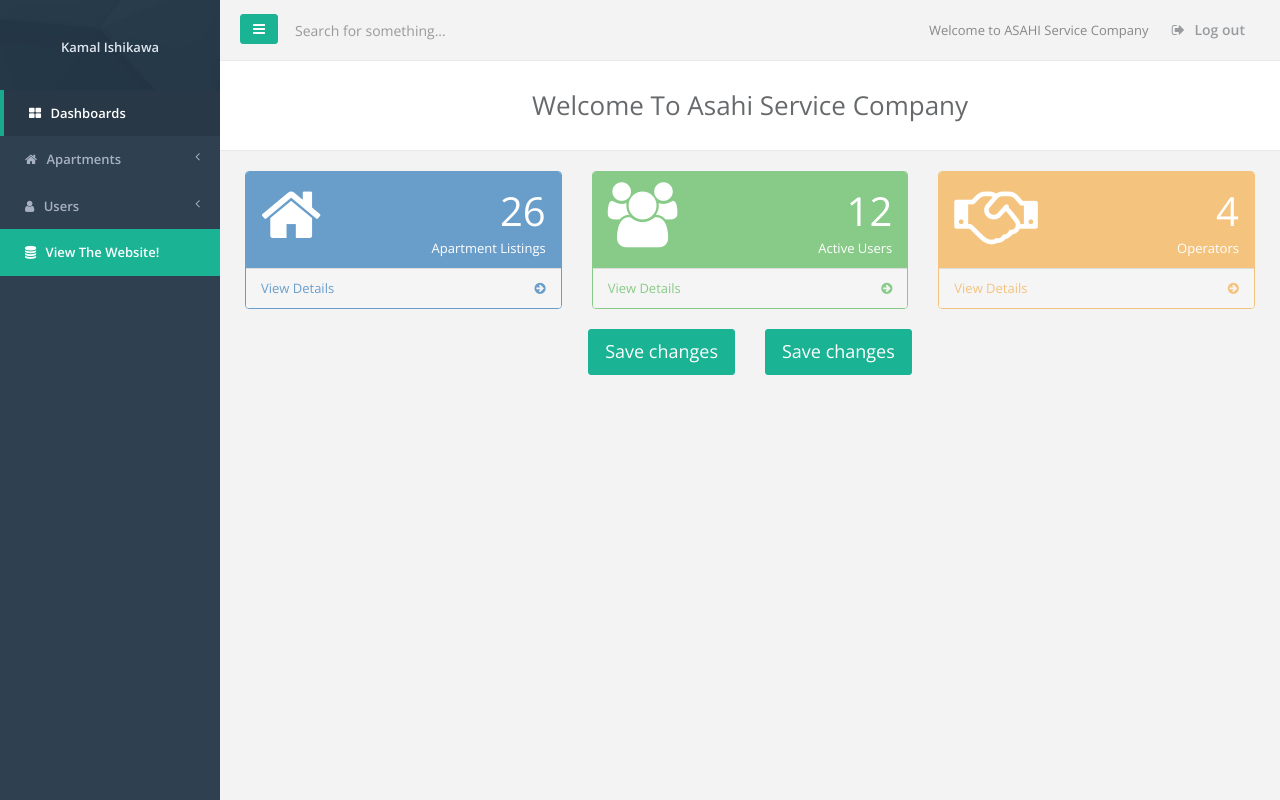
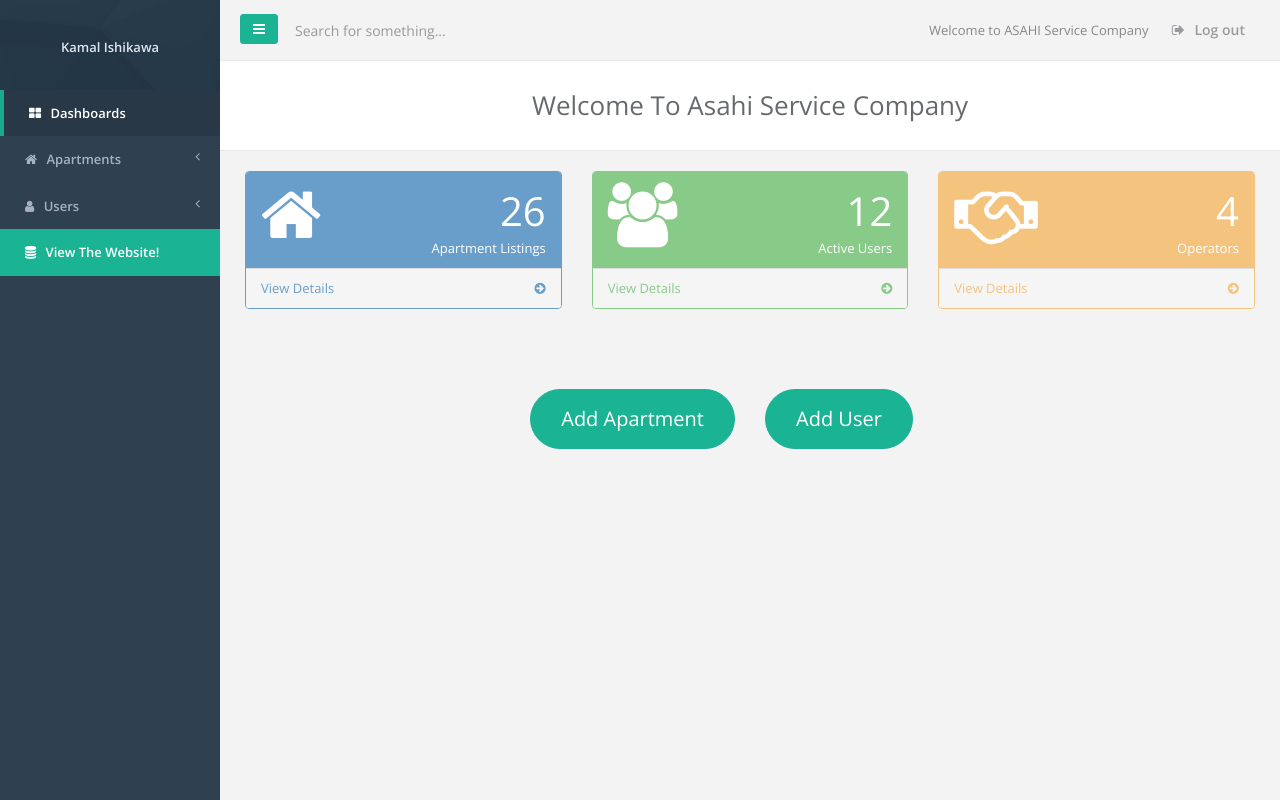
Before and after one commit to bajajDeeksha/ur-apartments, a PHP site: page / in a window 1280 px wide. Run offline with PHP 8.4, Linux system fonts and the light colour scheme.

Commit message:
add new buttons in dashboard, modify add user page

```diff
--- a/assets/add_user.html
+++ b/assets/add_user.html
@@ -13,7 +13,6 @@
     <link href="css/bootstrap.min.css" rel="stylesheet">
     <link href="font-awesome/css/font-awesome.css" rel="stylesheet">
     <link href="css/animate.css" rel="stylesheet">
-    <link href="css/style.css" rel="stylesheet">
     <link href="css/style.css" rel="stylesheet">
 
 </head>
@@ -97,10 +96,8 @@
                             <form method="get" class="form-horizontal">
                                 <div class="form-group" align="right">
                                     <label class="control-label"> Is The User an Operator </label>
-                                    <!--<input type="checkbox" id="checkOperator" class="js-switch" />-->
-                                    <input type="checkbox" id="isOperator" class="ios-switch green" />
+                                    <input type="checkbox" id="isOperator" class="js-switch" />
                                 </div>
-
                                 <div class="form-group"><label class="col-sm-2 control-label">Name</label>
                                     <div class="col-sm-10"><input placeholder="Enter the name" type="text" name="name" class="form-control"></div>
                                 </div>
--- a/assets/css/customize.css
+++ /dev/null
@@ -1,5 +0,0 @@
-.chosen-disabled {
-    cursor: not-allowed !important;
-    background-color: #eee !important;
-    opacity: 1 !important;
-}
--- a/assets/css/dashboard.css
+++ b/assets/css/dashboard.css
@@ -64,3 +64,33 @@
 .panel-yellow > a:hover {
   color: #F4C37E;
 }
+
+.big-buttons {
+  margin-top: 60px;
+}
+.big-right {
+  text-align: right;
+}
+.big-left {
+  text-align: left;
+}
+
+.big-buttons .btn {
+  border-radius: 35px;
+  padding: 16px 30px;
+    font-size: 20px;
+    line-height: 1.33;
+}
+
+@media screen and (max-width: 768px) {
+    .big-buttons {
+      margin-top: 20px;
+    }
+    .big-right {
+      text-align: center;
+      margin-bottom: 20px;
+    }
+    .big-left {
+      text-align: center;
+    }
+}
--- a/assets/index.html
+++ b/assets/index.html
@@ -153,12 +153,12 @@
                     </div>
                 </div>
             </div>
-            <div class="row">
-                <div class="col-sm-6" align="right">
-                    <button class="btn btn-lg btn-primary" type="submit">Save changes</button>
+            <div class="row big-buttons">
+                <div class="col-sm-6 big-right">
+                    <button class="btn btn-primary" type="submit">Add Apartment</button>
                 </div>
-                <div class="col-sm-6" align="left">
-                    <button class="btn btn-lg btn-primary" type="submit">Save changes</button>
+                <div class="col-sm-6 big-left">
+                    <button class="btn btn-primary" type="submit">Add User</button>
                 </div>
             </div>
         </div>
```
